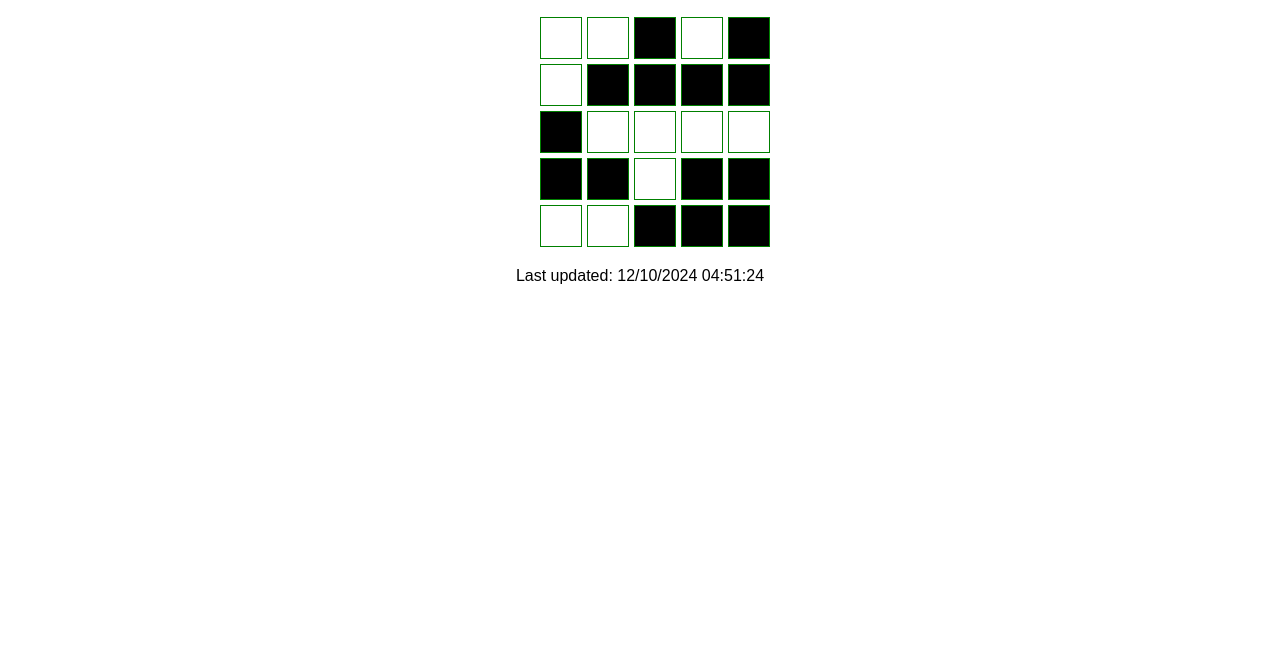
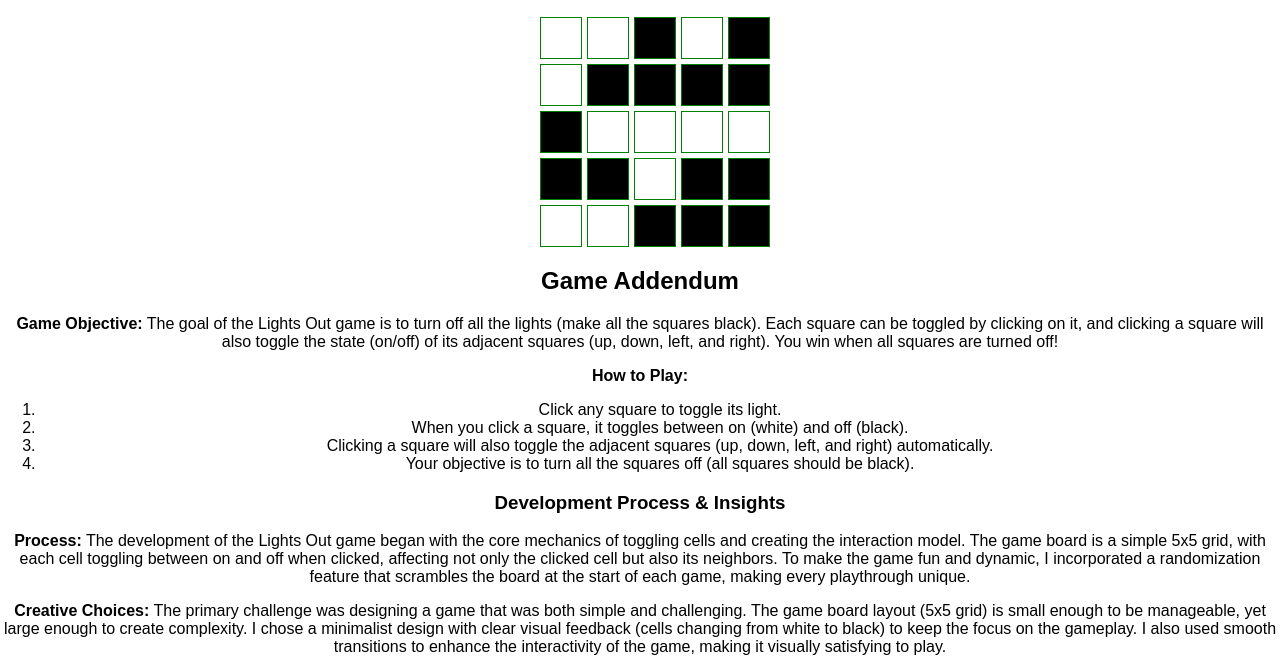
Before and after one commit to Narendar790/ITC-505, a plain HTML site: page final/index.html in a window 1280 px wide. Shown: the part 101-770 px from the top of the page. Drawn offline with Linux system fonts and the light colour scheme.

Commit message:
Update index.html

```diff
--- a/final/index.html
+++ b/final/index.html
@@ -1,5 +1,6 @@
 <!DOCTYPE html>
 <html lang="en">
+
 <head>
   <meta charset="UTF-8">
   <meta name="viewport" content="width=device-width, initial-scale=1.0">
@@ -11,6 +12,7 @@
       margin: 0;
       padding: 0;
     }
+
     #game-board {
       display: grid;
       gap: 5px;
@@ -18,6 +20,7 @@
       width: 200px;
       grid-template-columns: repeat(5, 1fr);
     }
+
     .cell {
       width: 40px;
       height: 40px;
@@ -25,18 +28,42 @@
       border: 1px solid green;
       cursor: pointer;
     }
+
     .is-off {
       background-color: black;
     }
+
     footer {
       margin-top: 20px;
     }
   </style>
 </head>
+
 <body>
   <h1>Lights Out Game</h1>
   <p>Click the squares to toggle the lights. Turn all squares off to win!</p>
   <div id="game-board"></div>
+  <div id="addendum">
+    <h2>Game Addendum</h2>
+    <p><strong>Game Objective:</strong> The goal of the Lights Out game is to turn off all the lights (make all the squares black). Each square can be toggled by clicking on it, and clicking a square will also toggle the state (on/off) of its adjacent squares (up, down, left, and right). You win when all squares are turned off!</p>
+
+    <p><strong>How to Play:</strong>
+    <ol>
+      <li>Click any square to toggle its light.</li>
+      <li>When you click a square, it toggles between on (white) and off (black).</li>
+      <li>Clicking a square will also toggle the adjacent squares (up, down, left, and right) automatically.</li>
+      <li>Your objective is to turn all the squares off (all squares should be black).</li>
+    </ol>
+    </p>
+    <h3>Development Process & Insights</h3>
+    <p><strong>Process:</strong> The development of the Lights Out game began with the core mechanics of toggling cells and creating the interaction model. The game board is a simple 5x5 grid, with each cell toggling between on and off when clicked, affecting not only the clicked cell but also its neighbors. To make the game fun and dynamic, I incorporated a randomization feature that scrambles the board at the start of each game, making every playthrough unique.</p>
+
+    <p><strong>Creative Choices:</strong> The primary challenge was designing a game that was both simple and challenging. The game board layout (5x5 grid) is small enough to be manageable, yet large enough to create complexity. I chose a minimalist design with clear visual feedback (cells changing from white to black) to keep the focus on the gameplay. I also used smooth transitions to enhance the interactivity of the game, making it visually satisfying to play.</p>
+
+    <p><strong>Challenges Faced:</strong> One of the key challenges was ensuring that the logic for toggling adjacent cells worked correctly and that the win condition was properly implemented. Initially, I faced issues with inconsistent toggling of cells or the win condition not triggering at the right time. To overcome this, I wrote helper functions to check the win condition more thoroughly and ensured that the toggle logic only affected valid neighboring cells. Debugging this took some time, but it helped me understand the intricacies of how grid-based games function.</p>
+
+    <p><strong>Insights Gained:</strong> I learned a lot about managing game state and handling grid-based interactions. One of the most valuable insights I gained was the importance of feedback in games—simple animations and transitions can significantly improve the player's experience by making the interactions feel more rewarding. I also realized that randomization can add an element of unpredictability, which keeps the game interesting and challenging for players. This project also emphasized how to balance simplicity with challenge, making sure that the game is intuitive yet engaging.</p>
+  </div>
   <footer>
     <p>Last updated: <span id="lastModified"></span></p>
   </footer>
@@ -46,4 +73,5 @@
   </script>
   <script src="game.js"></script>
 </body>
+
 </html>
```
Lines whose indentation alone changed are shown as unchanged.
